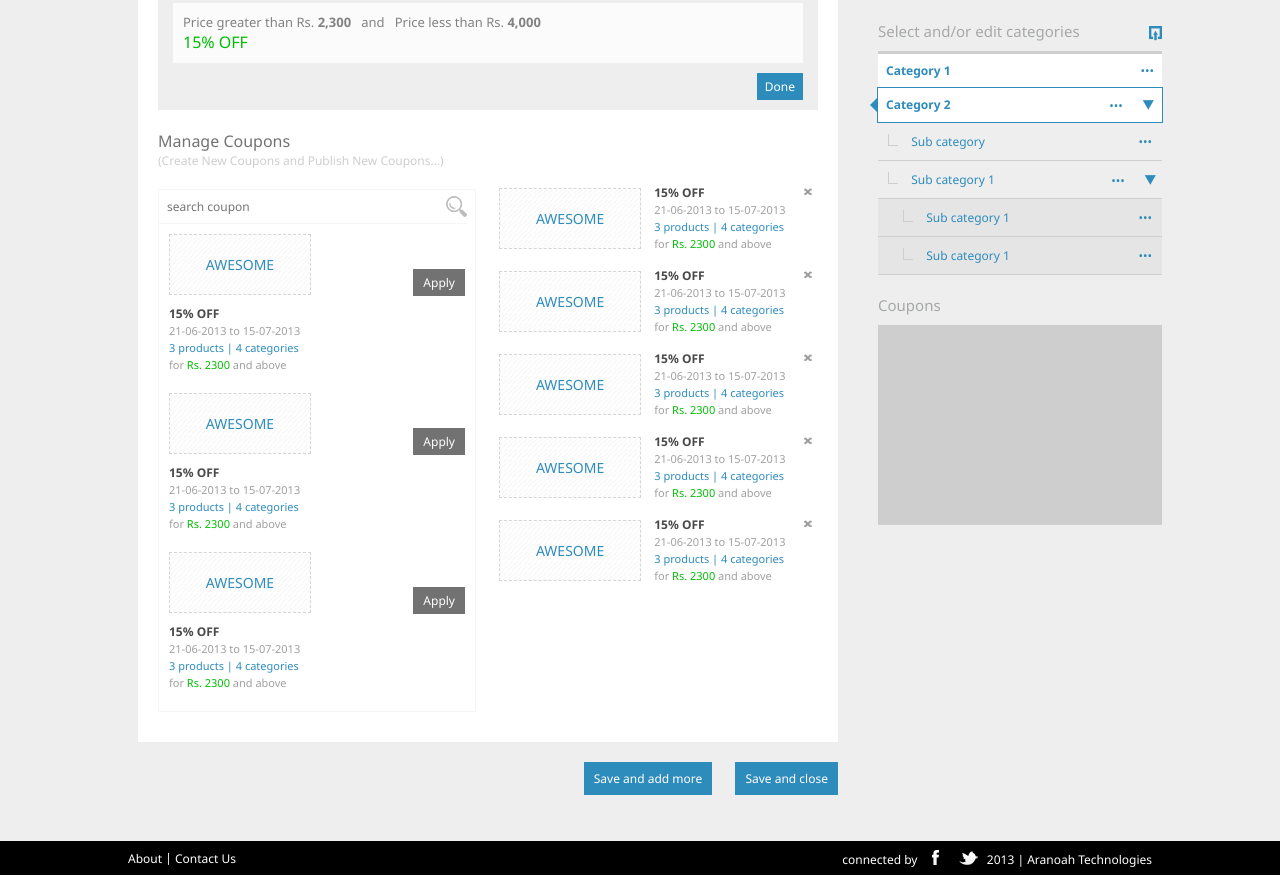
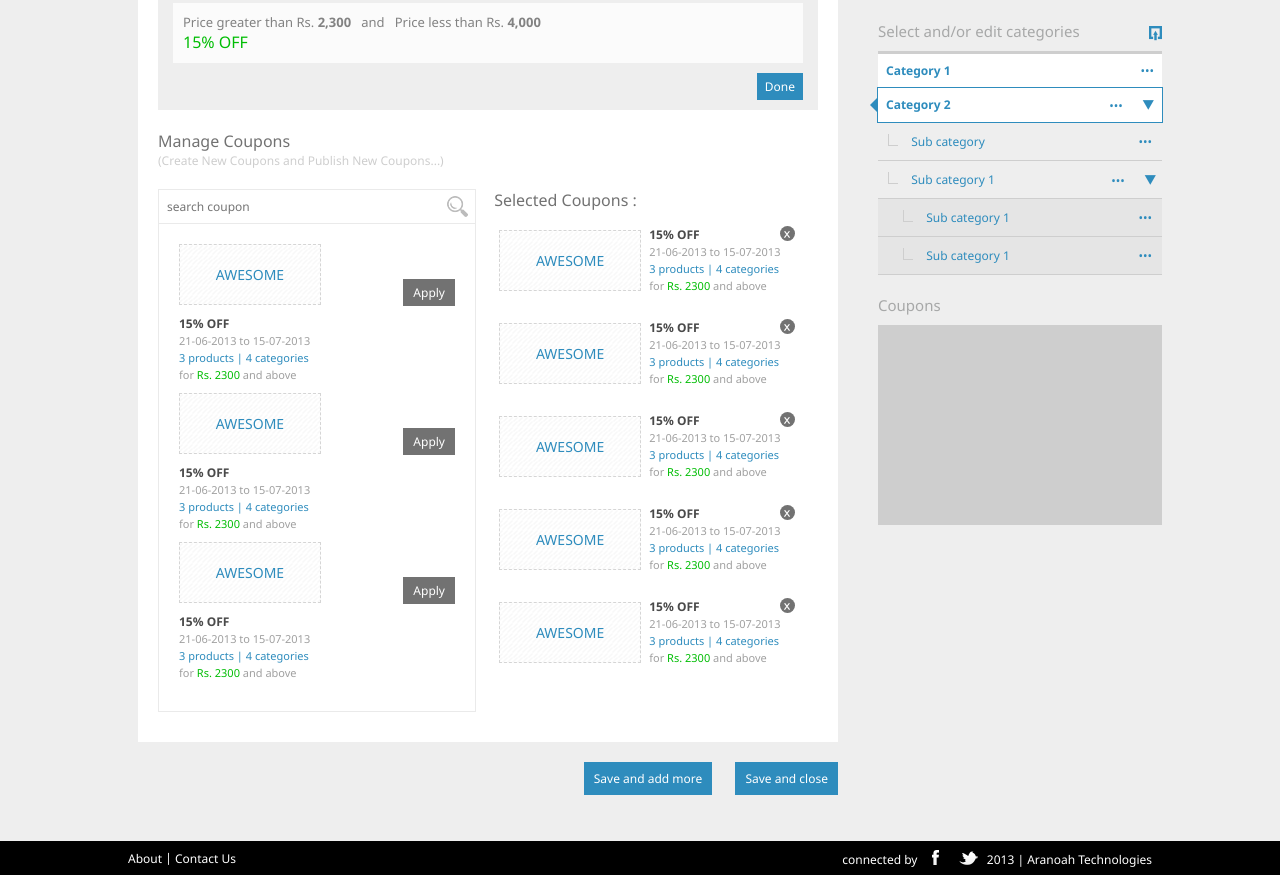
Before and after one commit to aranoah/him-mobile, a plain HTML site: page html/product_discount.html in a window 1280 px wide. Shown: the part 604-1481 px from the top of the page. Drawn offline with nearby package versions, Linux system fonts and the light colour scheme.

Commit message:
Discount page few changes

```diff
--- a/html/css/product.css
+++ b/html/css/product.css
@@ -112,7 +112,7 @@
 
 .couponbox {
     width:316px;
-    border:1px solid #f6f6f6;
+    border:1px solid #eaeaea;
 }
 
 #couponSearch input {
@@ -123,31 +123,34 @@
 }
 
 #couponSearch {
-    background:url(../img/search_gray.gif) no-repeat right center;
-    padding-right: 22px;
-    margin-right: 8px;
-    border-bottom:1px solid #f6f6f6;
+    border-bottom:1px solid #eaeaea;
 }
 
 .couDetailsContainer {
-    margin:10px;
+
 }
 
 .couofferDetails {
     margin-top: -5px;
-    padding-bottom:20px;
     position:relative;
+    padding:10px;
+    margin-bottom:10px;
+}
+
+.couofferDetails:hover {
+    background:#eaeaea;
+    cursor:pointer;
 }
 
 .couclose {
     position:absolute;
-    top:0;
-    right:0;
+    top: 10px;
+    right: 10px;
     width:15px;
     height:15px;
     border-radius:50px;
-    background:url(../img/close.png) no-repeat center center;
-    background-position-y: 0px;
+    background:#727272 url(../img/couclose.png) no-repeat center center;
+    background-size: 70%;
     cursor:pointer;
 }
 
@@ -175,6 +178,11 @@
     padding:5px 10px;
     margin-top: 35px;
     cursor:pointer;
+}
+
+.couApply:hover {
+    background:#cecece;
+    color:#727272;
 }
 
 
--- a/html/product_discount.html
+++ b/html/product_discount.html
@@ -204,11 +204,17 @@
                                     </div>
                                     <div id="couponxtra">(Create New Coupons and Publish New Coupons...)</div>
                                 </div>
-                                <div class="inlineparent" style="margin:10px 20px;">
-                                    <div class="couponbox" style="margin-right:10px;">
-                                        <div id="couponSearch">
+                                <div class="inlineparent" style="padding: 10px;">
+                                    <div class="couponbox" style="margin:0 10px;">
+                                        <div id="couponSearch" class="inlineparent">
+                                            <div style="width: 90%;">
                                                 <input type="text" placeholder="search coupon"/>
                                             </div>
+                                            <div style="text-align:right">
+                                                <img src="img/search_gray.gif" style="vertical-align: middle;"/>
+                                            </div>
+                                        </div>
+                                        <div style="padding:20px;">
                                             <div class="couDetailsContainer">
                                                 <div class="inlineparent">
                                                     <div class="awesome">AWESOME</div>
@@ -252,11 +258,13 @@
                                                 </div>
                                             </div>
                                         </div>
-                                    <div class="couponbox" style="margin-left:10px;vertical-align: top;border:0;">
-                                        <div class="couDetailsContainer" style="margin:0">
+                                    </div>
+                                    <div class="couponbox" style="border:0;vertical-align:top;">
+                                        <div class="couponText" style="padding:0 5px 10px 5px">Selected Coupons :</div>
+                                        <div class="couDetailsContainer">
                                             <div class="inlineparent couofferDetails">
                                                 <div class="awesome">AWESOME</div>
-                                                <div class="couOffer" style="padding:0 10px;">
+                                                <div class="couOffer" style="padding: 0 5px;">
                                                     <b>15% OFF</b><br/>
                                                     <span style="color:#a0a0a0;font-size:11px;">21-06-2013 to 15-07-2013</span><br/>
                                                     <span style="color:#2e8cbd;font-size:11px;">3 products | 4 categories</span><br/>
@@ -268,7 +276,7 @@
                                             </div>
                                             <div class="inlineparent couofferDetails">
                                                 <div class="awesome">AWESOME</div>
-                                                <div class="couOffer" style="padding:0 10px;">
+                                                <div class="couOffer" style="padding: 0 5px;">
                                                     <b>15% OFF</b><br/>
                                                     <span style="color:#a0a0a0;font-size:11px;">21-06-2013 to 15-07-2013</span><br/>
                                                     <span style="color:#2e8cbd;font-size:11px;">3 products | 4 categories</span><br/>
@@ -280,7 +288,7 @@
                                             </div>
                                             <div class="inlineparent couofferDetails">
                                                 <div class="awesome">AWESOME</div>
-                                                <div class="couOffer" style="padding:0 10px;">
+                                                <div class="couOffer" style="padding: 0 5px;">
                                                     <b>15% OFF</b><br/>
                                                     <span style="color:#a0a0a0;font-size:11px;">21-06-2013 to 15-07-2013</span><br/>
                                                     <span style="color:#2e8cbd;font-size:11px;">3 products | 4 categories</span><br/>
@@ -292,7 +300,7 @@
                                             </div>
                                             <div class="inlineparent couofferDetails">
                                                 <div class="awesome">AWESOME</div>
-                                                <div class="couOffer" style="padding:0 10px;">
+                                                <div class="couOffer" style="padding: 0 5px;">
                                                     <b>15% OFF</b><br/>
                                                     <span style="color:#a0a0a0;font-size:11px;">21-06-2013 to 15-07-2013</span><br/>
                                                     <span style="color:#2e8cbd;font-size:11px;">3 products | 4 categories</span><br/>
@@ -304,7 +312,7 @@
                                             </div>
                                             <div class="inlineparent couofferDetails">
                                                 <div class="awesome">AWESOME</div>
-                                                <div class="couOffer" style="padding:0 10px;">
+                                                <div class="couOffer" style="padding: 0 5px;">
                                                     <b>15% OFF</b><br/>
                                                     <span style="color:#a0a0a0;font-size:11px;">21-06-2013 to 15-07-2013</span><br/>
                                                     <span style="color:#2e8cbd;font-size:11px;">3 products | 4 categories</span><br/>
```
Also changed, not shown: html/img/couclose.png (added). Lines whose indentation alone changed are shown as unchanged.
